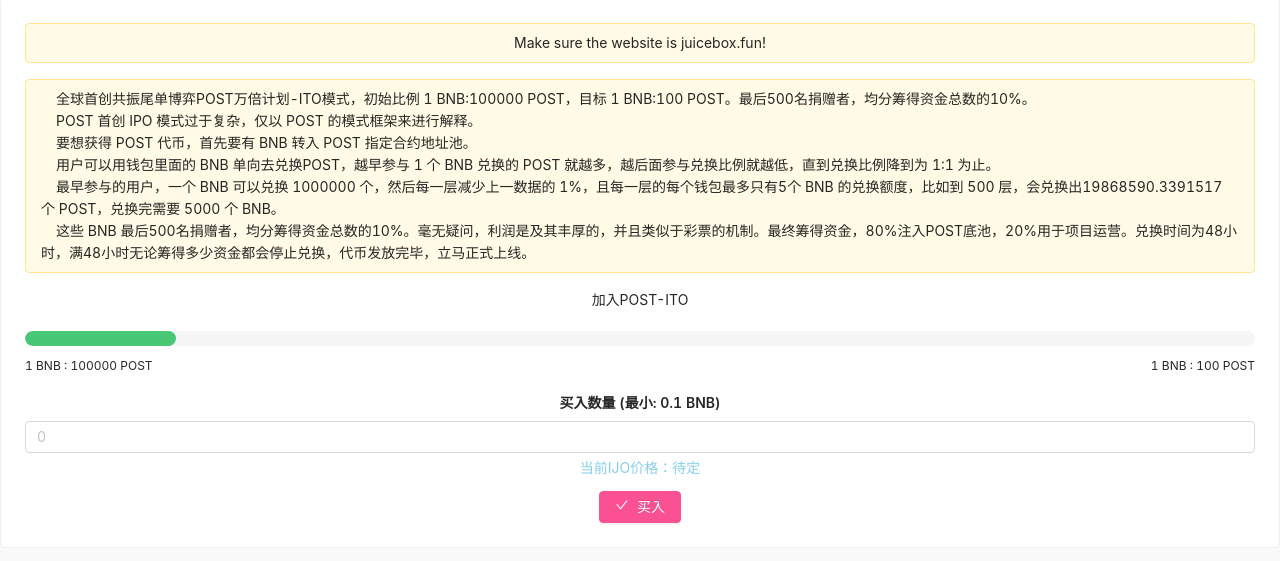
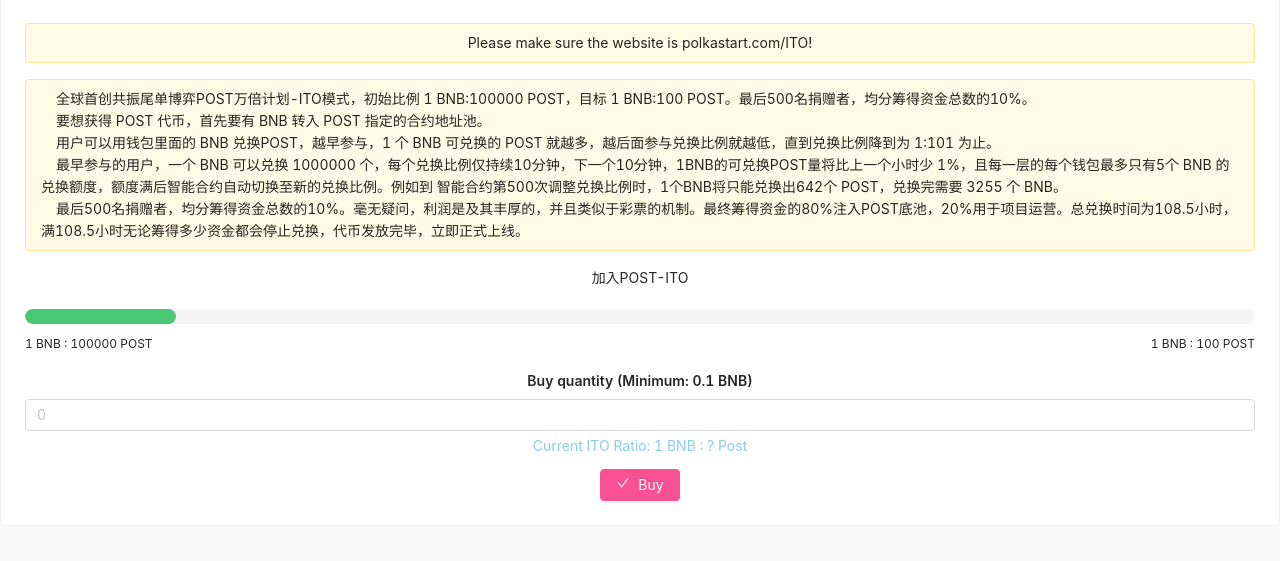
Before and after one commit to Danny931/pppppoooolkkkkassttt, a plain HTML site: page ITO/index.html in a window 1280 px wide. Shown: the part 221-782 px from the top of the page. Drawn offline with Linux system fonts and the light colour scheme.

Commit message:
Update index.html

```diff
--- a/ITO/index.html
+++ b/ITO/index.html
@@ -9,7 +9,7 @@
     <link rel="icon" href="favicon.ico">
     <link rel="stylesheet" type="text/css" href="css/main.css">
     <link rel="icon" href="css/logo.png" type="image/x-icon">
-    <title>IJO-Juicebox_BSC</title>
+    <title>PolkaStart-ITO</title>
     <link href="css/app.6352e2ef.css" rel="preload" as="style">
     <link href="css/app.6352e2ef.css" rel="stylesheet">
     <style>
@@ -29,7 +29,7 @@
         <div class="ant-card-body">
             <div data-show="true" class="ant-alert ant-alert-warning ant-alert-no-icon" role="alert">
                 <div class="ant-alert-content">
-                    <div class="ant-alert-message joinin"> Make sure the website is juicebox.fun! </div>
+                    <div class="ant-alert-message joinin"> Please make sure the website is polkastart.com/ITO! </div>
                     <div class="ant-alert-description"></div>
                 </div>
             </div>
@@ -37,11 +37,10 @@
             <div data-show="true" class="ant-alert ant-alert-warning ant-alert-no-icon" role="alert">
                 <div class="ant-alert-content">
                     <div class="ant-alert-message"> <p>&nbsp&nbsp&nbsp&nbsp全球首创共振尾单博弈POST万倍计划-ITO模式，初始比例 1 BNB:100000 POST，目标 1 BNB:100 POST。最后500名捐赠者，均分筹得资金总数的10%。</p>
-                        <p>&nbsp&nbsp&nbsp&nbspPOST 首创 IPO 模式过于复杂，仅以 POST 的模式框架来进行解释。</p>
-                        <p>&nbsp&nbsp&nbsp&nbsp要想获得 POST 代币，首先要有 BNB 转入 POST 指定合约地址池。</p>
-<p>&nbsp&nbsp&nbsp&nbsp用户可以用钱包里面的 BNB 单向去兑换POST，越早参与 1 个 BNB 兑换的 POST 就越多，越后面参与兑换比例就越低，直到兑换比例降到为 1:1 为止。</p>
-<p>&nbsp&nbsp&nbsp&nbsp最早参与的用户，一个 BNB 可以兑换 1000000 个，然后每一层减少上一数据的 1%，且每一层的每个钱包最多只有5个 BNB 的兑换额度，比如到 500 层，会兑换出19868590.3391517 个 POST，兑换完需要 5000 个 BNB。</p>
-<p>&nbsp&nbsp&nbsp&nbsp这些 BNB 最后500名捐赠者，均分筹得资金总数的10%。毫无疑问，利润是及其丰厚的，并且类似于彩票的机制。最终筹得资金，80%注入POST底池，20%用于项目运营。兑换时间为48小时，满48小时无论筹得多少资金都会停止兑换，代币发放完毕，立马正式上线。</p></div>
+                        <p>&nbsp&nbsp&nbsp&nbsp要想获得 POST 代币，首先要有 BNB 转入 POST 指定的合约地址池。</p>
+<p>&nbsp&nbsp&nbsp&nbsp用户可以用钱包里面的 BNB 兑换POST，越早参与，1 个 BNB 可兑换的 POST 就越多，越后面参与兑换比例就越低，直到兑换比例降到为 1:101 为止。</p>
+<p>&nbsp&nbsp&nbsp&nbsp最早参与的用户，一个 BNB 可以兑换 1000000 个，每个兑换比例仅持续10分钟，下一个10分钟，1BNB的可兑换POST量将比上一个小时少 1%，且每一层的每个钱包最多只有5个 BNB 的兑换额度，额度满后智能合约自动切换至新的兑换比例。例如到 智能合约第500次调整兑换比例时，1个BNB将只能兑换出642个 POST，兑换完需要 3255 个 BNB。</p>
+<p>&nbsp&nbsp&nbsp&nbsp最后500名捐赠者，均分筹得资金总数的10%。毫无疑问，利润是及其丰厚的，并且类似于彩票的机制。最终筹得资金的80%注入POST底池，20%用于项目运营。总兑换时间为108.5小时，满108.5小时无论筹得多少资金都会停止兑换，代币发放完毕，立即正式上线。</p></div>
                     <div class="ant-alert-description"></div>
                 </div>
             </div>
@@ -64,7 +63,7 @@
                         <div class="is-flex-grow-1 has-text-right" id="maxValue">1 BNB : 100 POST</div>
                     </div>
                 </div>
-                <div class="field in_progress"><label class="label">买入数量 (最小: <span class="minBuy">0.1</span>
+                <div class="field in_progress"><label class="label">Buy quantity (Minimum: <span class="minBuy">0.1</span>
                         BNB)</label>
                     <div class="control">
                         <div style="position: relative;"><input id="presaleAmount" class="input" type="number"
@@ -72,7 +71,7 @@
                                 style="position: absolute; right: 8px; top: 4px;"><b></b></a></div>
                         <p class="help is-info" id="reserved-amount-id"></p>
                     </div>
-                    <p style="color: skyblue;">当前IJO价格：待定</p>
+                    <p style="color: skyblue;">Current ITO Ratio: 1 BNB : ? Post</p>
                 </div><button type="button" id="buybuybuy" class="in_progress ant-btn ant-btn-primary"
                     ant-click-animating-without-extra-node="false"><svg stroke="currentColor" fill="currentColor"
                         stroke-width="0" viewBox="0 0 1024 1024" height="1em" width="1em"
@@ -80,7 +79,7 @@
                         <path
                             d="M912 190h-69.9c-9.8 0-19.1 4.5-25.1 12.2L404.7 724.5 207 474a32 32 0 0 0-25.1-12.2H112c-6.7 0-10.4 7.7-6.3 12.9l273.9 347c12.8 16.2 37.4 16.2 50.3 0l488.4-618.9c4.1-5.1.4-12.8-6.3-12.8z">
                         </path>
-                    </svg><span class="ml-2" id="buy_title" onclick="buyTokens()">买入</span></button>
+                    </svg><span class="ml-2" id="buy_title" onclick="buyTokens()">Buy</span></button>
                 <!---->
                 <!---->
                 <!---->
```
